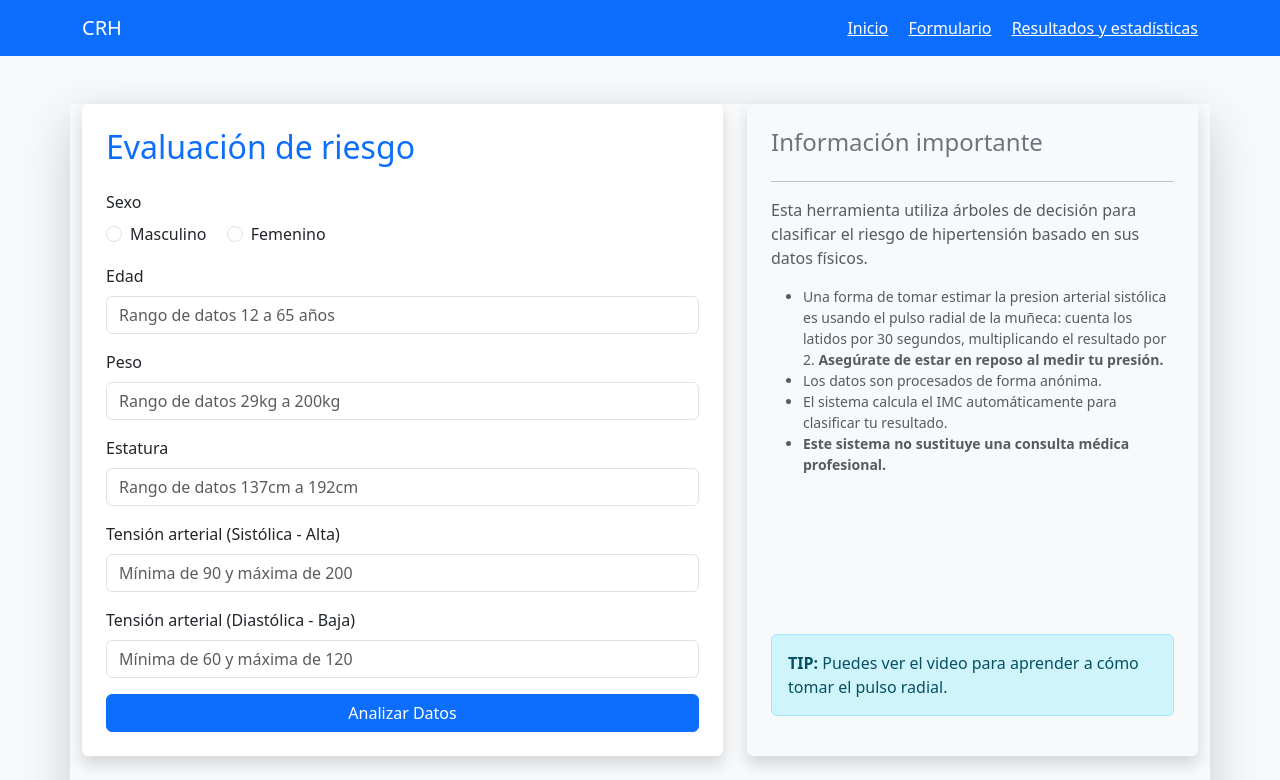
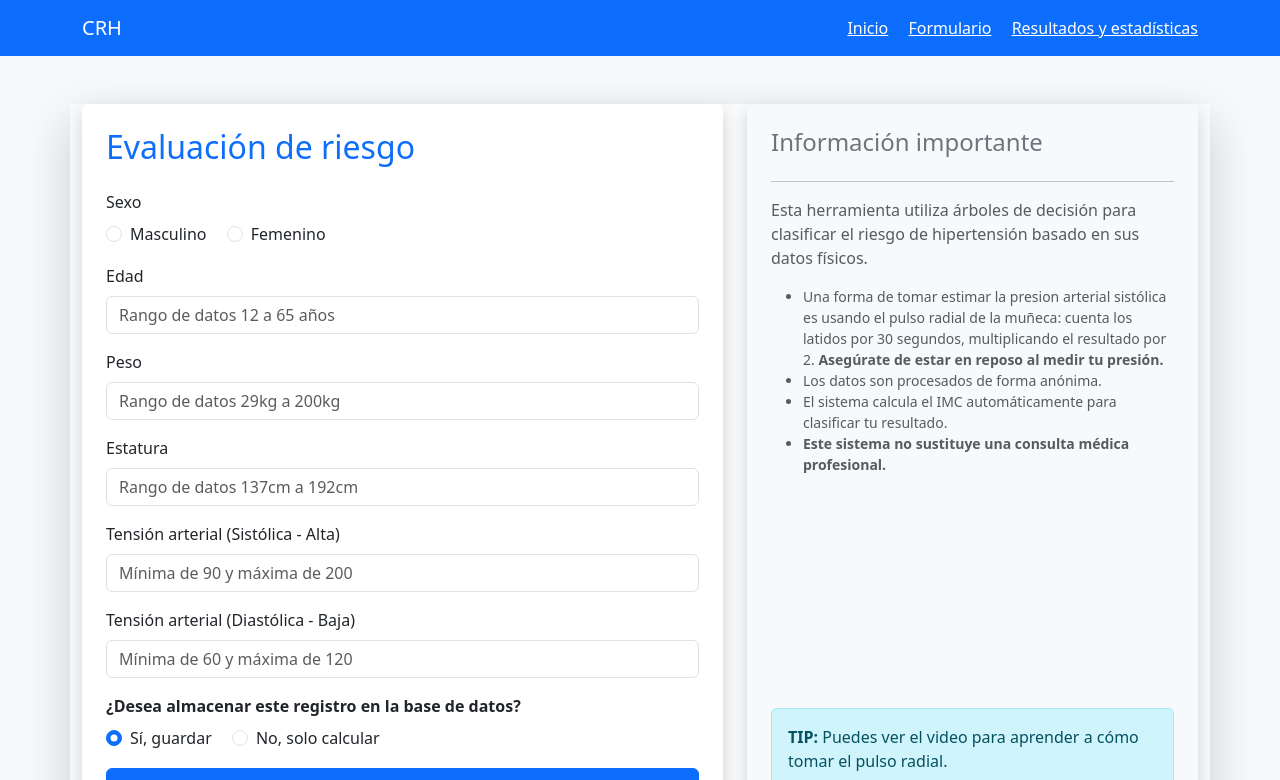
Before and after one commit to FGVe1123/CRH, a Flask app: page /formulario in a window 1280 px wide. Shown: the top 780 px of the page. Run offline with Flask 3, Linux system fonts and the light colour scheme; some libraries are stand-ins or nearby versions; grey boxes are pictures that could not be loaded.

Commit message:
insertar datos

```diff
--- a/app.py
+++ b/app.py
@@ -91,6 +91,7 @@ def predict():
             diastolica = int(request.form.get('diastolica'))
             estatura_m = estatura / 100
             imc = peso / (estatura_m ** 2)
+            almacenar_datos = int(request.form.get('almacenar'))
 
             if not (12 <= edad <= 65):
                 return render_template(index.html, error="La edad debe estar dentro del rango propuesto")
@@ -111,6 +112,14 @@ def predict():
 
             # Simplificar el resultado para interpretación
             resultado_texto = "¡RIESGO ALTO!" if prediccion == 1 else "Riesgo bajo"
+
+            #insertar datos a la BD
+            if almacenar_datos == 1:
+                datos_sql = [int(sexo), int(edad), float(peso), float(estatura),float(imc), int(tension_arterial), bool(prediccion), int(diastolica)]
+                db.insertar_datos(datos_sql)
+            else:
+                print("No se almacenó el registro")
+
 
             # Enviar el resultado de vuelta a una página de resultados
             return render_template('resultado.html', prediccion=resultado_texto)
--- a/templates/formulario.html
+++ b/templates/formulario.html
@@ -49,6 +49,21 @@
                         <input type="number" name="diastolica" class="form-control" min="60" max="120" placeholder="Mínima de 60 y máxima de 120" required >
                     </div>
 
+                    <!--INDICAR ALMACENAMIENTO DE DATOS-->
+                    <div class="mb-3">
+                        <label class="form-label"><strong>¿Desea almacenar este registro en la base de datos?</strong></label><br>
+
+                        <div class="form-check form-check-inline">
+                            <input class="form-check-input" type="radio" name="almacenar" id="si_almacenar" value="1" checked required>
+                            <label class="form-check-label" for="si_almacenar">Sí, guardar</label>
+                        </div>
+
+                        <div class="form-check form-check-inline">
+                            <input class="form-check-input" type="radio" name="almacenar" id="no_almacenar" value="0">
+                            <label class="form-check-label" for="no_almacenar">No, solo calcular</label>
+                        </div>
+                    </div>
+
                     <button type="submit" class="btn btn-primary w-100">Analizar Datos</button>
                 </form>
             </div>
```
Also changed, not shown: db.py (+37 -1 lines), templates/dashboard.html (+6 -6 lines).
